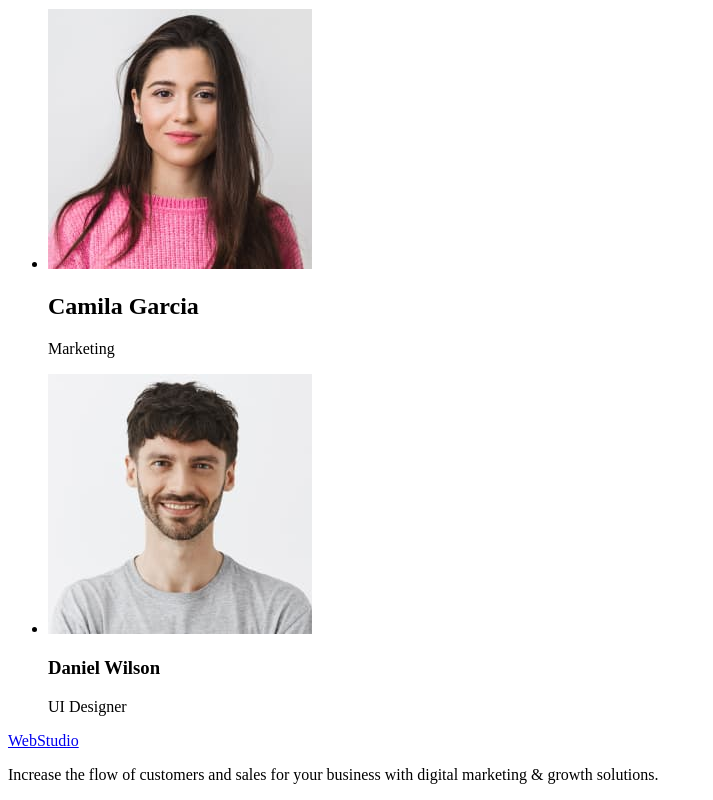
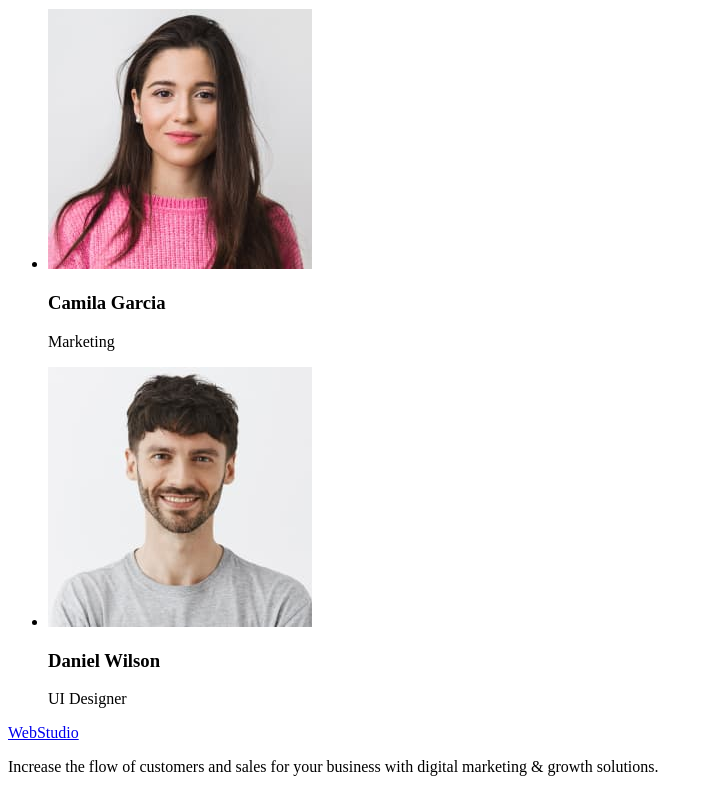
Before and after one commit to Volosatyy-pupok/goit-markup-hw-01, a plain HTML site: page index.html in a window 1280 px wide. Shown: the part 2351-3151 px from the top of the page, without its empty margins (0-713 px from the left). Drawn offline with Linux system fonts and the light colour scheme.

Commit message:
Update index.html

```diff
--- a/index.html
+++ b/index.html
@@ -105,7 +105,7 @@
 
       <li>
       <img src="./images/team3.jpg" width="264" alt="team3.jpg"/>
-      <h2>Camila Garcia</h2>
+      <h3>Camila Garcia</h3>
       <p>Marketing</p>
      </li>
 
```
